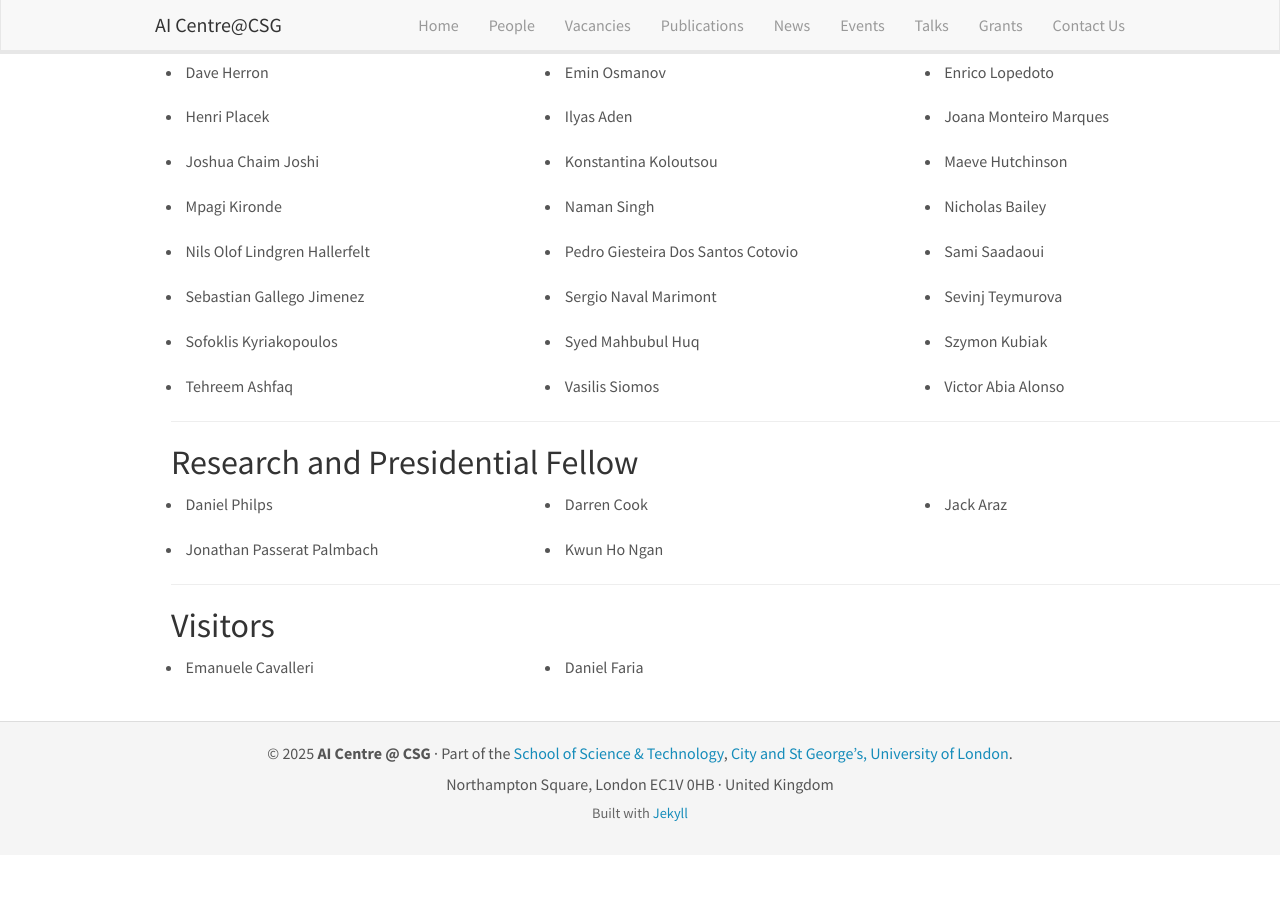
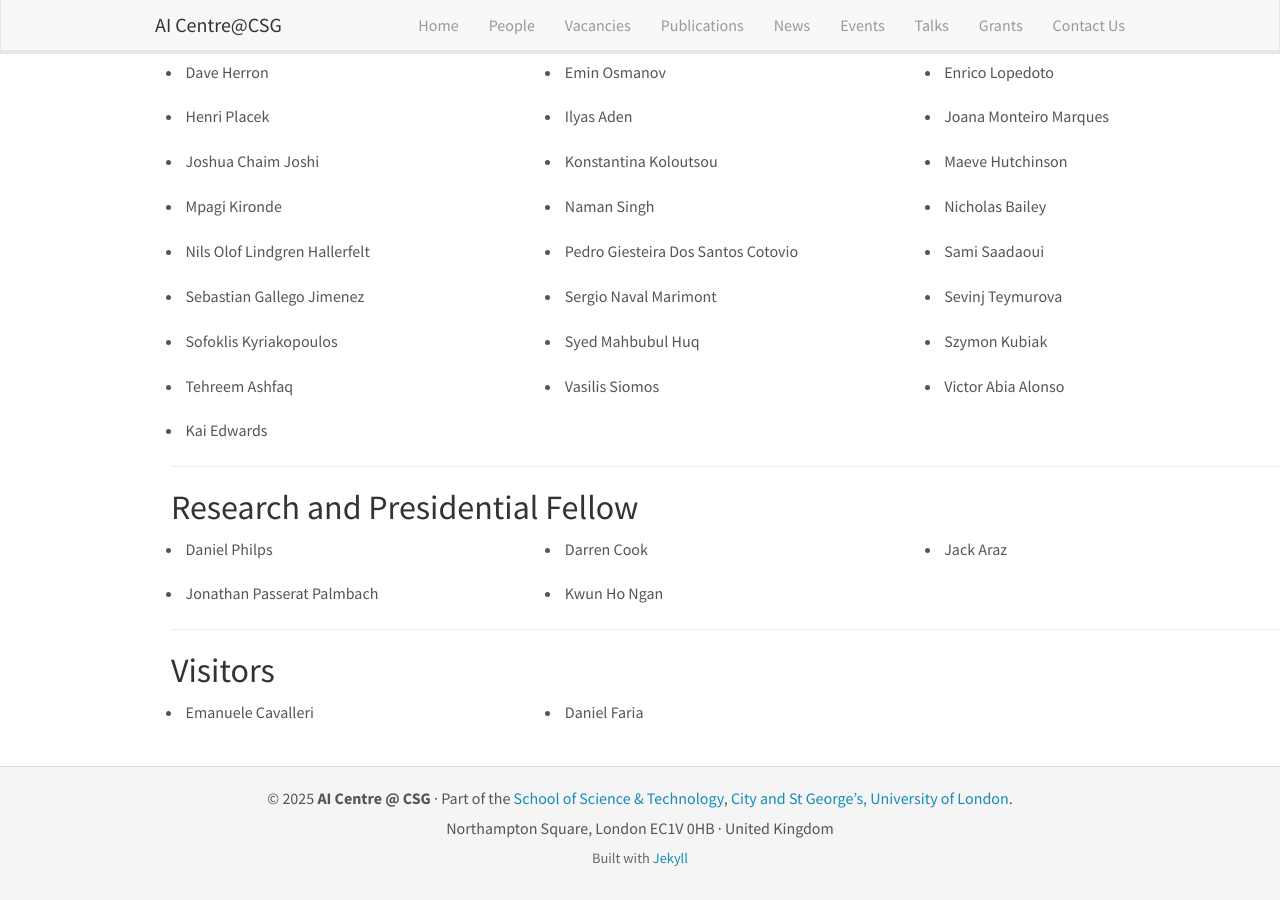
Before and after one commit to aicentre-csg/aicentre-csg.github.io, a Jekyll site: the page built from _pages/team.html, in a window 1280 px wide and 900 px high, scrolled down 1909 px. Built offline with Jekyll 4.4.1, drawn with Linux system fonts in a browser that asks for light colours; nearby versions of some CDN libraries; before the commit the page ends 2764 px from its top, so only the background shows below that.

Commit message:
Add Kai Edwards as a new research student

```diff
--- a/_data/phd_students.yml
+++ b/_data/phd_students.yml
@@ -97,3 +97,6 @@
 - Name: Victor Abia Alonso
   Title: Research student
   Role: Member
+- Name: Kai Edwards
+  Title: Research student
+  Role: Member
```
